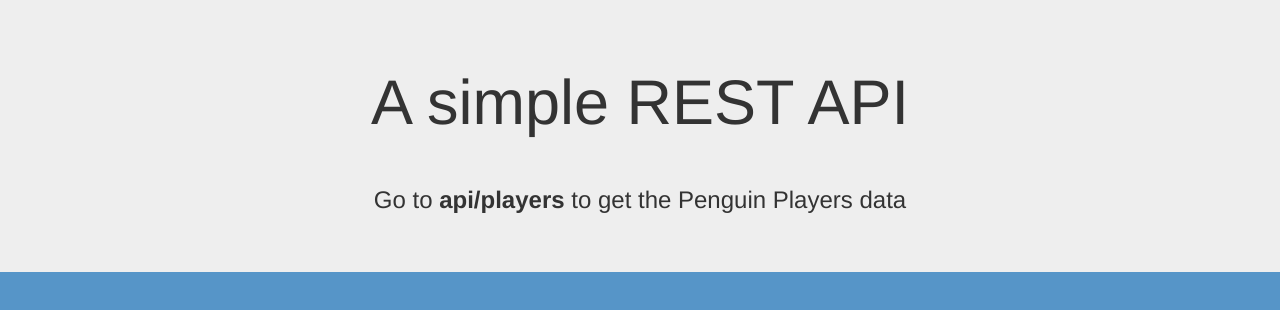
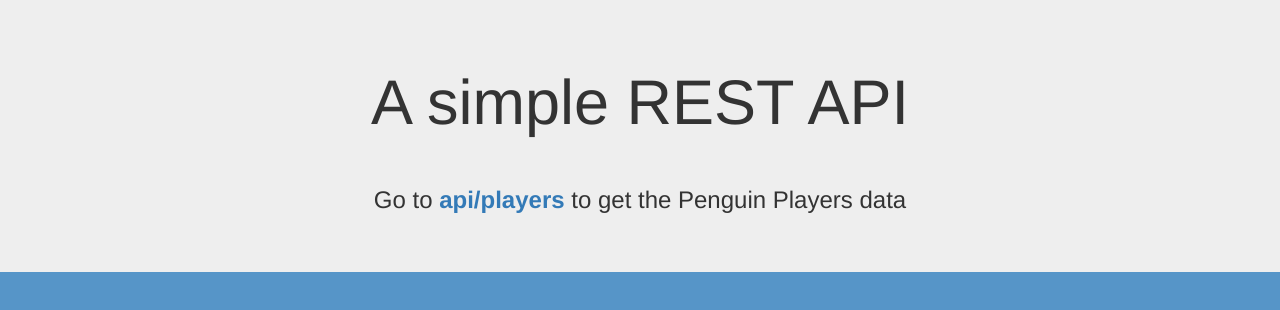
Before and after one commit to avinashw50w/RESTing, a website: page Public/index.html in a window 1280 px wide. Drawn offline with nearby package versions, Linux system fonts and the light colour scheme.

Commit message:
Update index.html

```diff
--- a/Public/index.html
+++ b/Public/index.html
@@ -21,7 +21,7 @@
       <div class="jumbotron">
           <div class="container text-center">
               <h1>A simple REST API</h1><br>
-              <h3>Go to <strong>api/players</strong> to get the Penguin Players data</h3>
+              <h3>Go to <a href="http://localhost:3000/api/players"><strong>api/players</strong></a> to get the Penguin Players data</h3>
           </div>
       </div>
 
```
